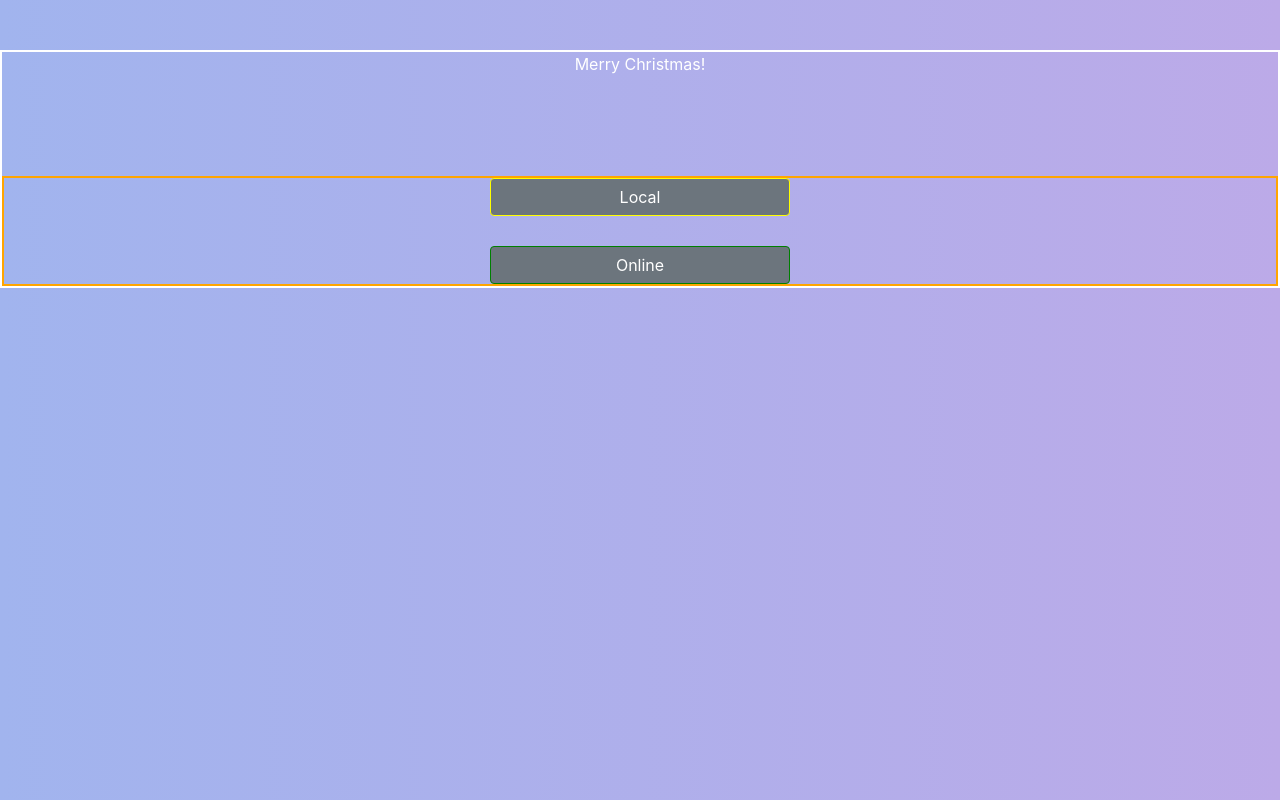
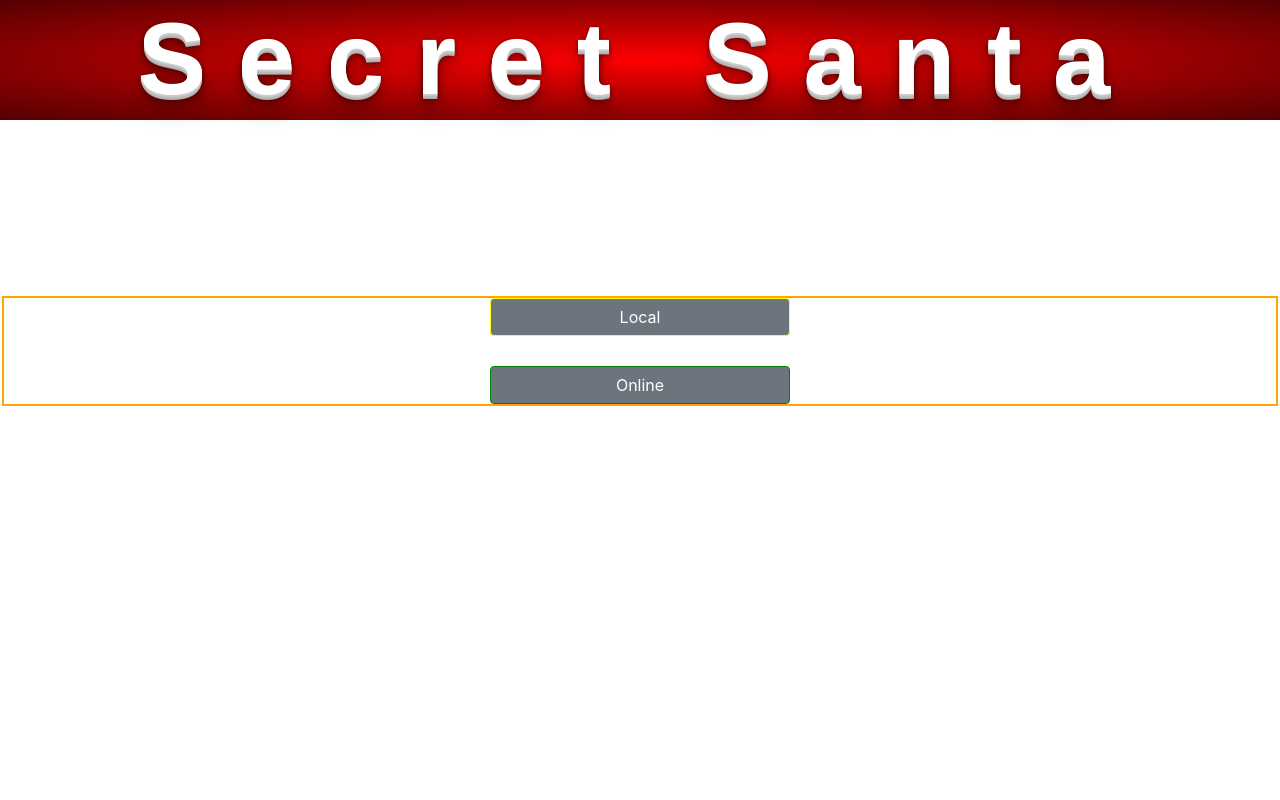
Before and after one commit to RockmanExe/Secret-Santa, a React (Create React App) app in the folder secret-santa/: page / in a window 1280 px wide. Built offline with nearby package versions, Linux system fonts and the light colour scheme.

Commit message:
playing with colors

```diff
--- a/secret-santa/src/App.css
+++ b/secret-santa/src/App.css
@@ -21,8 +21,34 @@
 .App-link {
   color: #61dafb;
 }
+.navBar {
+    width: 100%;
+    height: 15vh;
+    /* background-image: radial-gradient(#A30000, #530002); */
+    background-image: radial-gradient(red, #530002);
+    /* color: green; */
+    color: white;
+    letter-spacing: 2rem;
+    text-shadow: 0 1px 0 #ccc,
+               0 2px 0 #c9c9c9,
+               0 3px 0 #bbb,
+               0 4px 0 #b9b9b9,
+               0 5px 0 #aaa,
+               0 6px 1px rgba(0,0,0,.1),
+               0 0 5px rgba(0,0,0,.1),
+               0 1px 3px rgba(0,0,0,.3),
+               0 3px 5px rgba(0,0,0,.2),
+               0 5px 10px rgba(0,0,0,.25),
+               0 10px 10px rgba(0,0,0,.2),
+               0 20px 20px rgba(0,0,0,.15);
+
+}
 body {
   /* background: url("./images/purple-tree.jpg") no-repeat center center fixed; */
-  background-image: linear-gradient(to right, #A1B4EE , #BCAAE8);
+  /* background-image: linear-gradient(to right, #A1B4EE , #BCAAE8); */
   background-size: cover;
 }
+.headerText {
+    font: bold 8vw Helvetica, Arial, Sans-Serif;
+
+}
--- a/secret-santa/src/App.js
+++ b/secret-santa/src/App.js
@@ -8,11 +8,13 @@ import Local from './components/Local/Local';
 import './App.css';
 import PullNames from './components/Local/PullNames';
 import Home from './components/Home';
+import Header from './Header';
 
 class App extends Component {
     render() {
         return (
             <div className="App">
+                <Header />
                 <Route exact path='/local' component={Local} />
                 <Route path='/local/pullingnames' component={PullNames} />
                 <Route exact path='/' component={Home} />
--- a/secret-santa/src/Header.js
+++ b/secret-santa/src/Header.js
@@ -9,8 +9,8 @@ class Home extends Component {
     }
     render() {
         return (
-            <div>
-              <h1 className='headerText'>Secret Santa</h1>
+            <div className='navBar'>
+                <h1 className='headerText'>Secret Santa</h1>
             </div>
         );
     }
--- a/secret-santa/src/components/Local/Local.js
+++ b/secret-santa/src/components/Local/Local.js
@@ -4,6 +4,7 @@ import './index.css';
 import { Form, Input, Button } from 'reactstrap';
 import { connect } from 'react-redux';
 import { gettingUsers, addingUser } from '../../actions';
+import MappedList from './MappedList';
 
 
 class Local extends Component {
@@ -12,12 +13,14 @@ class Local extends Component {
         this.state = {
             member: '',
             wishes: [],
-            wish: ''
+            wish: '',
+            loading: true
         }
 
     }
-    componentDidMount() {
+    componentWillMount() {
         this.props.gettingUsers();
+        setTimeout(() => this.setState({ loading: false }), 100);
     }
 
     handleChange = e => {
@@ -38,8 +41,22 @@ class Local extends Component {
     }
 
     render() {
-        console.log('props render in local: ', this.props)
+        // console.log('props render in local: ', this.props)
+        const { loading } = this.state;
+        if (loading) {
+            return null;
+        }
         return (
+            <div className='localWrapper'>
+                <div className='local-pageNames'>
+                    <h3>Current Members</h3>
+                    <div className='namesWrapper'>
+                        {this.props.members.map(member => {
+                            return <MappedList key={member.id} member={member} />
+                        })}
+
+                    </div>
+                </div>
                 <div className='local-page'>
 
                     <Form>
@@ -62,12 +79,13 @@ class Local extends Component {
                     <Button className='member' onClick={this.handleSubmit}>Submit Member</Button>
                     <Link to='/local/pullingnames'><Button className='pull-names'>Start Pulling Names</Button></Link>
                 </div>
+            </div>
         );
     }
 }
 
 const mapStateToProps = ({ members }) => {
-    console.log('state in map: ', members);
+    // console.log('state in map: ', members);
     return {
         members
     }
--- /dev/null
+++ b/secret-santa/src/components/Local/MappedList.js
@@ -0,0 +1,24 @@
+import React, { Component } from 'react';
+import { Link } from 'react-router-dom';
+
+class MappedList extends Component {
+    constructor(props) {
+        super(props);
+        this.state = {}
+    }
+    render() {
+        // console.log('this props in a mapped list: ', this.props)
+        return (
+
+            <div className='singleMember'>
+                <Link to={`members/get/${this.props.member.id}`} className='linksMember'>
+                    <h5 className='headings memberName'>{this.props.member.members}</h5>
+                    {/* <p className='wishlist'>{this.props.member.wishlist}</p> */}
+                </Link>
+            </div>
+
+        );
+    }
+}
+
+export default MappedList;
--- a/secret-santa/src/components/Local/index.css
+++ b/secret-santa/src/components/Local/index.css
@@ -10,8 +10,30 @@ Form {
     padding: 5% 0%;
     border: 1px solid rgb(97, 81, 162);
     border-radius: 3px;
-    background-image: linear-gradient(#4A5D98 , #9453B4);
+    /* background-image: linear-gradient(#A1070A , #320100); */
+    background-image: linear-gradient(#DE0001 , #320100);
+    /* background-image: linear-gradient(#4A5D98 , #9453B4); */
     box-shadow:0 0 20px rgba(60, 49, 96, 0.749);
+}
+.local-pageNames {
+    width: 30%;
+    margin: 5% auto;
+    padding: 5% 0%;
+    border: 1px solid rgb(97, 81, 162);
+    border-radius: 3px;
+    /* background-image: linear-gradient(#4A5D98 , #9453B4); */
+    /* background-image: linear-gradient(#9BA54C, #0A1800); */
+    background-image: linear-gradient(#DE0001 , #320100);
+
+    box-shadow:0 0 20px rgba(60, 49, 96, 0.749);
+}
+.local-pageNames h3 {
+    color: white;
+    font: bold  Helvetica, Arial, Sans-Serif;
+    text-shadow: 1px 1px #09721b,
+                 2px 2px #0c7d24,
+                 3px 3px #0c8038;
+
 }
 .local-page .member {
   background-color: green;
@@ -28,3 +50,12 @@ Input {
   display: block;
   overflow: scroll;
 }
+
+.localWrapper {
+    display: flex;
+    flex-direction: row;
+}
+.singleMember h5 {
+   color: white;
+   /* text-shadow: 1px 1px 1px rgb(252, 255, 252); */
+}
```
Also changed, not shown: 1 other file (tests, documents, lock files or other folders). Lines whose indentation alone changed are shown as unchanged.
